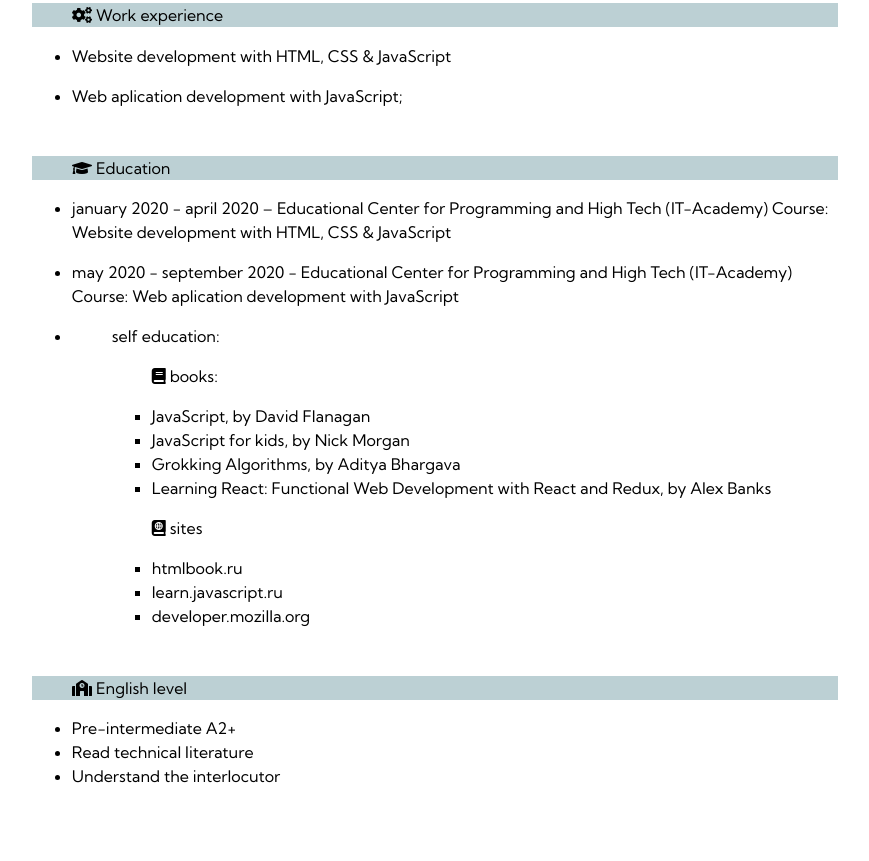
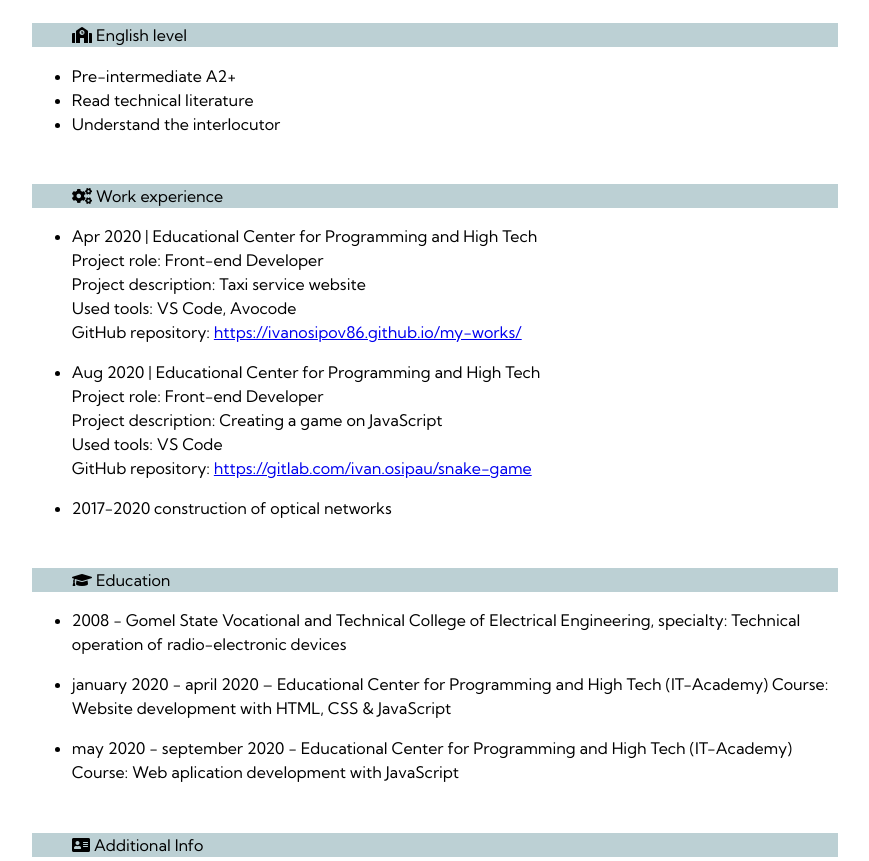
Before and after one commit to ivanosipov86/rsschool-cv, a plain HTML site: page index.html in a window 1280 px wide. Shown: the part 640-1501 px from the top of the page, without its empty margins (205-1074 px from the left). Before the commit the page ends 1468 px from the top, so only its background shows below. Drawn offline with Linux system fonts and the light colour scheme.

Commit message:
add changes

```diff
--- a/index.html
+++ b/index.html
@@ -12,11 +12,12 @@
       <div class="header">
         <div class="header_info">
           <div class="header_info_name">Ivan osipau</div>
+          <div class="header_info_position">JavaScript developer</div>
           <div class="header_info_links">
             <p><i class="fas fa-phone"></i> +375 44 766 39 09</p>
             <p><i class="far fa-envelope"></i> ivan.osipau@gmail.com</p>
             <p><i class="fab fa-skype"></i> Ivan Osipau</p>
-            <p><i class="fab fa-linkedin"></i> https://www.linkedin.com/in/ivan-osipau-0720851b3</p>
+            <p><i class="fab fa-linkedin"></i> <a href="https://www.linkedin.com/in/ivan-osipau-0720851b3">https://www.linkedin.com/in/ivan-osipau-0720851b3</a></p>
           </div>
         </div>
         <div class="header_photo"></div>
@@ -35,28 +36,60 @@
         </ul></div>
   </div>
   <div class="descriptions">
+    <div class="descriptions_header"><i class="fas fa-school"></i> English level</div>
+    <div class="descriptions_body"><ul>
+      <li>Pre-intermediate A2+</li>
+      <li>Read technical literature</li>
+      <li>Understand the interlocutor</li>
+    </ul></div>
+      </div>
+  <div class="descriptions">
     <div class="descriptions_header"><i class="fas fa-cogs"></i> Work experience</div>
     <div class="descriptions_body"><ul>
-      <li>Website development with HTML, CSS & JavaScript
+      <!-- <li>Website development with HTML, CSS & JavaScript
         <p></p>
+      </li> -->
+      <li>
+         Apr 2020 | Educational Center for Programming and High Tech<br>
+         Project role: Front-end Developer<br>
+         Project description: Taxi service website<br>
+         Used tools: VS Code, Avocode<br>
+         GitHub repository: <a href="https://ivanosipov86.github.io/my-works/">https://ivanosipov86.github.io/my-works/</a>
       </li>
-      <li>Web aplication development with JavaScript;</li>
+      <p></p>
+      <li>Aug 2020 | Educational Center for Programming and High Tech<br>
+        Project role: Front-end Developer<br>
+        Project description:
+        Creating a game on JavaScript<br>
+        Used tools: VS Code<br>
+        GitHub repository: <a href="https://gitlab.com/ivan.osipau/snake-game">https://gitlab.com/ivan.osipau/snake-game</a></li>
+      <p></p>
+      <li>
+       2017-2020 construction of optical networks</li>
     </ul></div>
 </div>
 <div class="descriptions">
   <div class="descriptions_header"> <i class="fas fa-graduation-cap"></i> Education</div>
   <div class="descriptions_body"><ul>
+    <li>2008 -
+      Gomel State Vocational and Technical College of Electrical Engineering,
+      specialty:
+      Technical operation of radio-electronic devices</li>
+      <p></p>
     <li>january 2020 - april 2020 – Educational Center for Programming and High Tech (IT-Academy) Course: Website development with HTML, CSS & JavaScript</li>
     <p></p>
     <li>may 2020 - september 2020 - Educational Center for Programming and High Tech (IT-Academy) Course: Web aplication development with JavaScript</li>
-    <li>
+  </ul></div>
+</div>
+<div class="descriptions">
+  <div class="descriptions_header"> <i class="fa fa-address-card" aria-hidden="true"></i>
+    Additional Info</div>
+  <div class="descriptions_body"><ul> Self Education
     <p></p>
-      <ul>self education:
     <p></p>
    <ul><i class="fas fa-book"></i> books:
        <p></p>
    <li>JavaScript, by David Flanagan</li>
-        <li>JavaScript for kids, by Nick Morgan</li>
    <li>Grokking Algorithms, by Aditya Bhargava</li>
    <li>Learning React: Functional Web Development with React and Redux, by Alex Banks</li>
    </ul>
@@ -66,18 +99,9 @@
      <li>htmlbook.ru</li>
      <li>learn.javascript.ru</li>
      <li>developer.mozilla.org</li>
-        </ul>
-      </ul>
-    </li>
+     <li>reactjs.org</li>
     </ul></div>
 </div>
-<div class="descriptions">
-  <div class="descriptions_header"><i class="fas fa-school"></i> English level</div>
-  <div class="descriptions_body"><ul>
-    <li>Pre-intermediate A2+</li>
-    <li>Read technical literature</li>
-    <li>Understand the interlocutor</li>
-  </ul></div>
-    </div>
+
   </body>
 </html>
```
Lines whose indentation alone changed are shown as unchanged.
